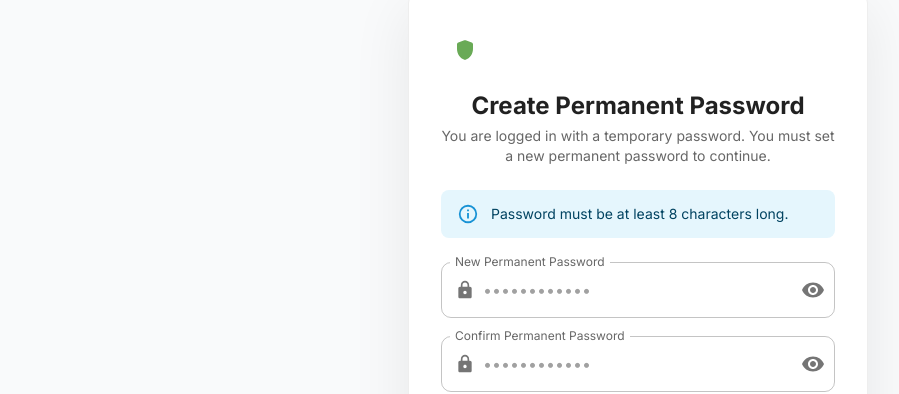
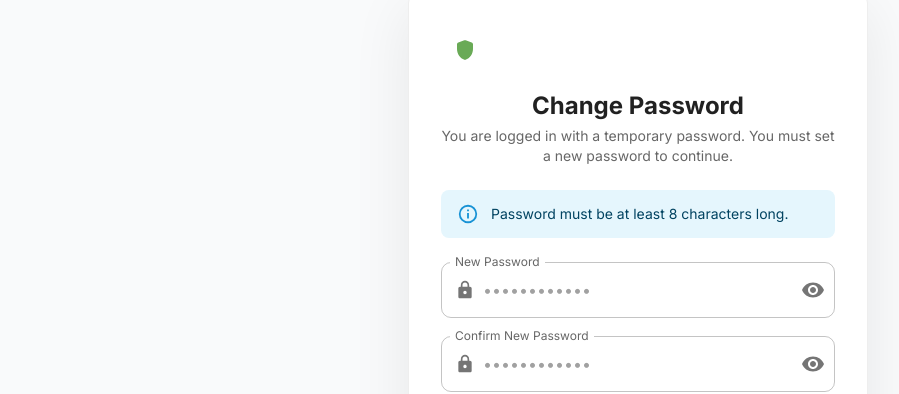
Before and after one commit to The-Circular-Classroom/ecotrack, a Next.js app: page /auth/change-password in a window 1280 px wide. Shown: the part 209-603 px from the top of the page, without its empty margins (2-901 px from the left). Built offline with nearby package versions, Linux system fonts and the light colour scheme; no server answers; what @mui/material-nextjs would draw is missing.

Commit message:
feat: add login page and change-password page for user authentication flows

```diff
--- a/app/auth/change-password/page.tsx
+++ b/app/auth/change-password/page.tsx
@@ -136,10 +136,10 @@ export default function ChangePasswordPage() {
                 </Box>
                 <div>
                   <Typography variant="h5" component="h1" fontWeight={700} color="text.primary">
-                    Create Permanent Password
+                    Change Password
                   </Typography>
                   <Typography variant="body2" color="text.secondary" sx={{ mt: 0.5 }}>
-                    You are logged in with a temporary password. You must set a new permanent password to continue.
+                    You are logged in with a temporary password. You must set a new password to continue.
                   </Typography>
                 </div>
               </Stack>
@@ -153,7 +153,7 @@ export default function ChangePasswordPage() {
                   <TextField
                     id="password"
                     fullWidth
-                    label="New Permanent Password"
+                    label="New Password"
                     variant="outlined"
                     type={showPassword ? 'text' : 'password'}
                     placeholder="••••••••••••"
@@ -185,7 +185,7 @@ export default function ChangePasswordPage() {
                   <TextField
                     id="confirmPassword"
                     fullWidth
-                    label="Confirm Permanent Password"
+                    label="Confirm New Password"
                     variant="outlined"
                     type={showConfirmPassword ? 'text' : 'password'}
                     placeholder="••••••••••••"
--- a/app/auth/login/page.tsx
+++ b/app/auth/login/page.tsx
@@ -80,8 +80,13 @@ function LoginForm() {
         const mustChangePassword = forcePasswordChange || profile?.mustChangePassword === true
 
         if (profile || forcePasswordChange) {
-          setMessage('Login successful')
-          setSeverity('success')
+          if (mustChangePassword) {
+            setMessage('Please change your password to continue')
+            setSeverity('warning')
+          } else {
+            setMessage('Login successful')
+            setSeverity('success')
+          }
           setOpen(true)
 
           // Notify other components about auth change
```
